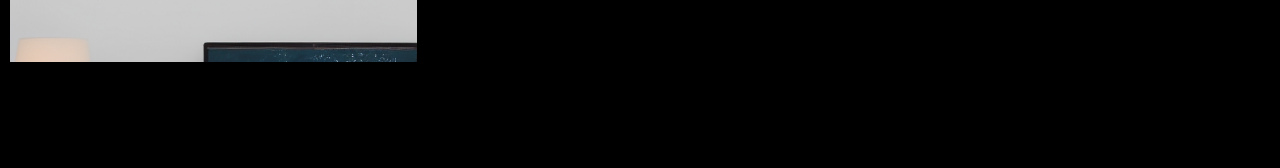
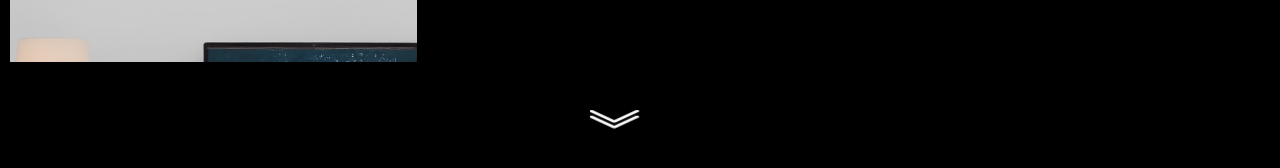
Before and after one commit to TharakaUJ/two02, a Jekyll site: the page index.html, which Jekyll copies as it is, in a window 1280 px wide. Shown: the part 651-819 px from the top of the page. Built offline with Jekyll 4.4.1, drawn with Linux system fonts in a browser that asks for light colours.

Commit message:
added scroll down animation

```diff
--- a/index.html
+++ b/index.html
@@ -199,14 +199,21 @@
 			font-size: 2em;
 			text-align: center;
 			margin: 0;
-			color: white;
+			align-items: center;
 		}
 
-		.down :is(svg) {
-			color: white;
+		.down path:nth-child(1) {
+			animation: updown 1s ease-in-out 5s infinite forwards;
 		}
 
+		.down path:nth-child(2) {
+			animation: updown 1s ease-in-out 5.5s infinite forwards;
+		}
 
+		@keyframes updown {
+			from {opacity: 1;}
+			to {opacity: 0;}
+		}
 
 
 	</style>
@@ -248,6 +255,13 @@
 	</div>
 
 	<div class="down">
+		<svg width="100" height="100" viewBox="0 0 800 800" fill="white" xmlns="http://www.w3.org/2000/svg">
+			<g clip-path="url(#clip0_4_2)">
+			<path d="M388.675 307.441C381.575 304.187 370.063 304.186 362.962 307.441L194.004 384.882L25.0382 307.441C17.9388 304.187 6.42606 304.186 -0.674544 307.441C-7.77515 310.696 -7.77515 315.972 -0.674544 319.226L181.149 402.559C184.558 404.122 189.182 405 194.004 405C198.826 405 203.452 404.122 206.86 402.559L388.673 319.226C395.775 315.972 395.775 310.695 388.675 307.441Z"/>
+			<path d="M388.675 352.441C381.575 349.187 370.063 349.186 362.962 352.441L194.004 429.882L25.0382 352.441C17.9388 349.187 6.42606 349.186 -0.674544 352.441C-7.77515 355.696 -7.77515 360.972 -0.674544 364.226L181.149 447.559C184.558 449.122 189.182 450 194.004 450C198.826 450 203.452 449.122 206.86 447.559L388.673 364.226C395.775 360.972 395.775 355.695 388.675 352.441Z"/>
+			</g>
+			</svg>
+
 	</div>
 </body>
 
```
